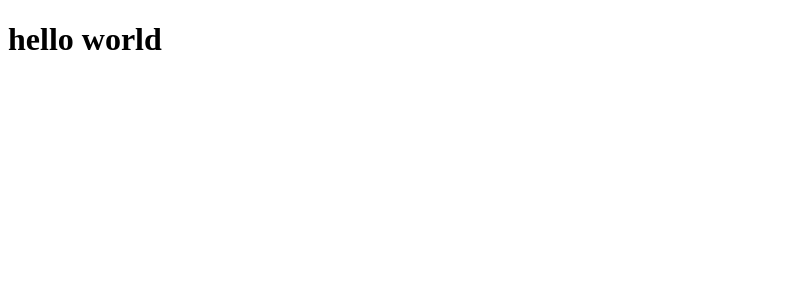
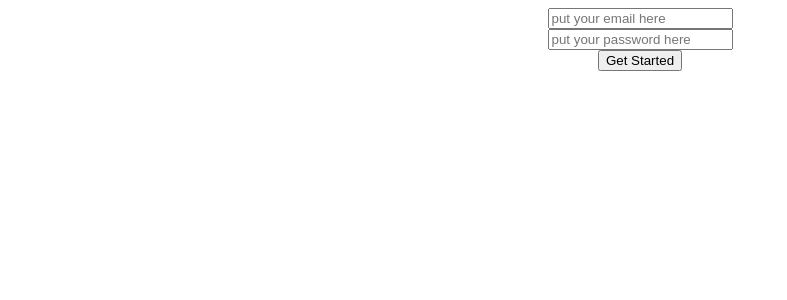
Before and after one commit to Cozy-Hysas/hysas_project, a React app: page / in a window 1280 px wide. Shown: the top 300 px of the page, without its empty margins (0-787 px from the left). Built offline with nearby package versions, Linux system fonts and the light colour scheme; no server answers; the HTML template or start-up script is replaced by a standard one.

Commit message:
create component login and create file validation for the login

```diff
--- /dev/null
+++ b/client/src/components/Login.jsx
@@ -0,0 +1,105 @@
+import React, { Component } from 'react';
+import axios from 'axios';
+// import Signup from './Signup.jsx';
+class Login extends Component {
+    constructor(props) {
+        super(props);
+        this.state = {
+            data:[],
+            email: '',
+            password: '',
+            check : ''
+        }
+        this.check = this.check.bind(this);
+        this.changePassword = this.changePassword.bind(this);
+        this.changeEmail = this.changeEmail.bind(this);
+
+    }
+    componentDidMount(){
+        axios.get("http://localhost:3000/users")
+        .then(res => {
+            this.setState({
+                data : res.data,
+                email : "",
+                password : "",
+                check: ""
+            })
+        })
+        .catch(err => console.log(err,'errrrr'));
+    }
+    changePassword(event) {
+        this.setState({ password: event.target.value})
+    }
+    changeEmail(event) {
+        this.setState({ email: event.target.value})
+    }
+    check(event) {
+        event.preventDefault();
+        const listEmail = this.state.data.map((adress) => adress.email);
+        const listPassword = this.state.data.map((pass) => pass.password);
+        if (listEmail.indexOf(this.state.email) === -1) {
+          alert("don't have an account yet please create one");
+          this.setState({ check: "signin" });
+        } else if (
+          listEmail.indexOf(this.state.email) !== -1 &&
+          listPassword[listEmail.indexOf(this.state.email)] !==
+            this.state.password
+        ) {
+          alert("wrong password try again");
+        } else if (
+          listEmail.indexOf(this.state.email) !== -1 &&
+          listPassword[listEmail.indexOf(this.state.email)] ===
+            this.state.password
+        ) {
+          alert("Hello " + this.state.email);
+          this.setState({ check: "login" });
+        }
+      }
+    render() {
+        if (this.state.check === "") {
+            return (
+              <center>
+                <div className="login">
+                  <div>
+                    <input
+                      type="email"
+                      placeholder="put your email here"
+                      value={this.state.email}
+                      onChange={this.changeEmail}
+                    />
+                    <br></br>
+                    <input
+                      type="password"
+                      placeholder="put your password here "
+                      value={this.state.password}
+                      onChange={this.changePassword}
+                    />
+                    <br></br>
+                    <button id="bb" onClick={(event) => this.check(event)}>
+                      Get Started
+                    </button>
+                  </div>
+                </div>
+              </center>
+            );
+          } else if (this.state.check === "signup") {
+            return (
+              <center>
+                <div>
+                  <Signup />
+                </div>
+              </center>
+            );
+          } else if (this.state.check === "login") {
+            return (
+              <center>
+                <div>
+                  <Profile />
+                </div>
+              </center>
+            );
+          }
+        }
+}
+
+export default Login;
--- a/client/src/index.jsx
+++ b/client/src/index.jsx
@@ -1,4 +1,4 @@
 import React from "react"
 import ReactDOM from "react-dom"
-
-ReactDOM.render(<h1>hello world</h1>,document.getElementById("root"))
+import Login from "./components/Login.jsx"
+ReactDOM.render(<Login/>,document.getElementById("root"))
--- a/package.json
+++ b/package.json
@@ -11,6 +11,7 @@
   "author": "",
   "license": "ISC",
   "dependencies": {
+    "@hapi/joi": "^17.1.1",
     "axios": "^0.20.0",
     "express": "^4.17.1",
     "mongoose": "^5.10.6",
```
Also changed, not shown: routes/validation.js (added, +11 -0 lines), client/src/components/component2.jsx (deleted), 1 other file (tests, documents, lock files or other folders).
